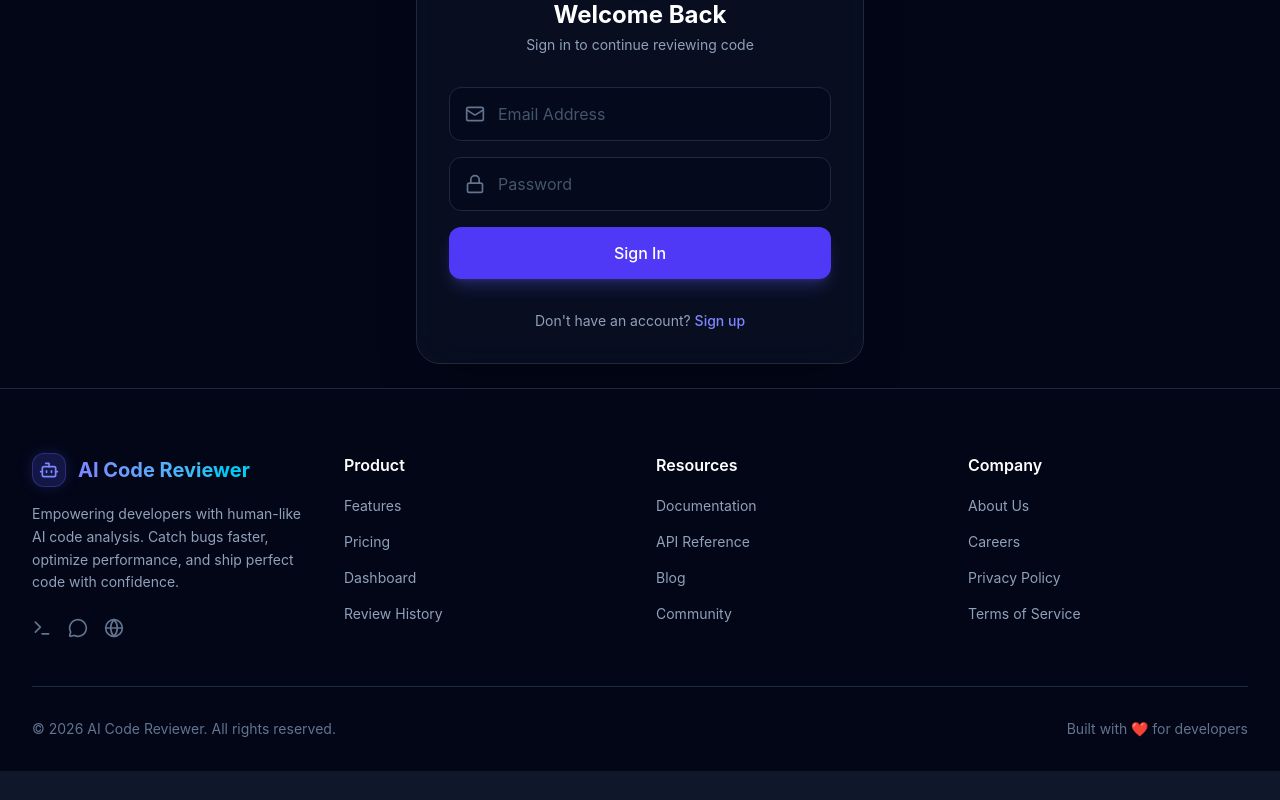
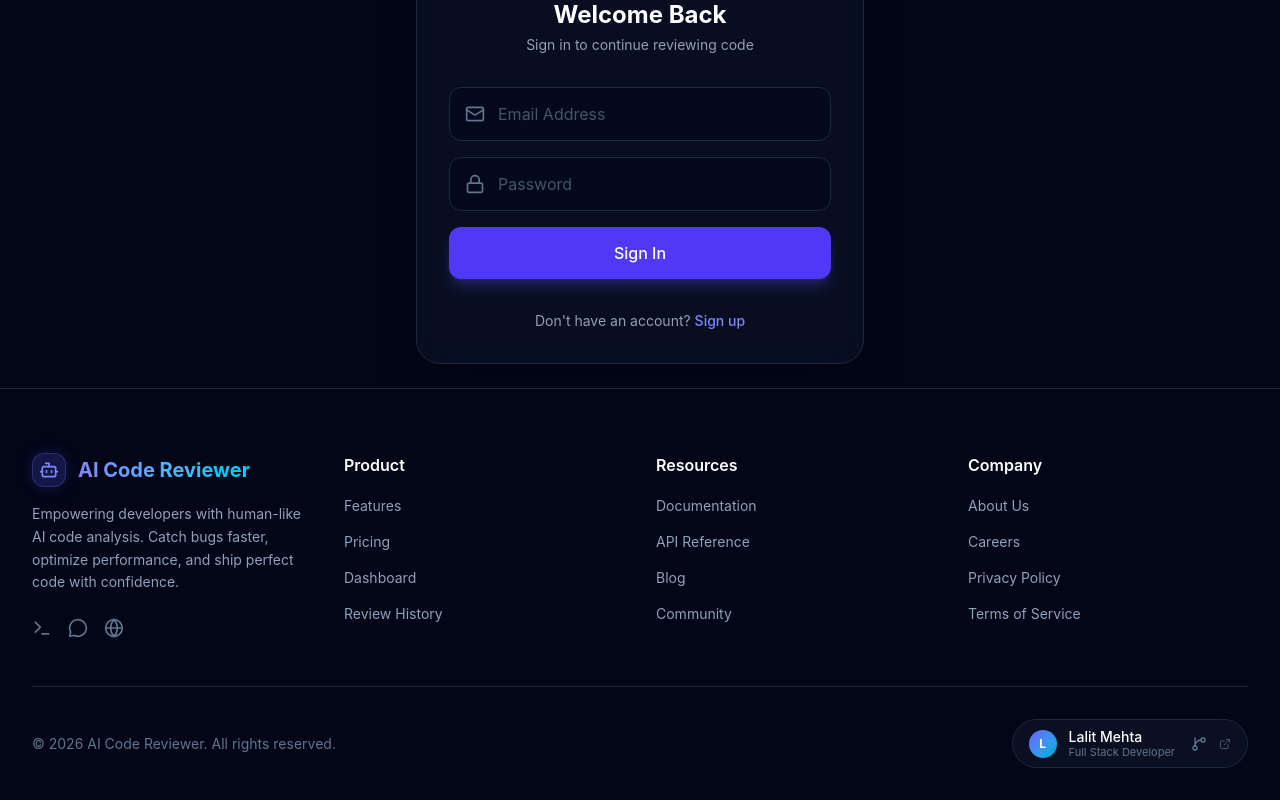
Before and after one commit to Lalitmehta045/ai-code-reviewer, a React (Vite) app in the folder client/: page /login in a window 1280 px wide. Shown: the part 226-1026 px from the top of the page. Before the commit the page ends 997 px from the top, so only its background shows below. Built offline with nearby package versions, Linux system fonts and the light colour scheme.

Commit message:
update: footer with professional developer card and GitHub link

```diff
--- a/client/src/components/Footer.jsx
+++ b/client/src/components/Footer.jsx
@@ -1,5 +1,5 @@
 import { Link } from "react-router-dom";
-import { Bot, Terminal, MessageCircle, Globe } from "lucide-react";
+import { Bot, Terminal, MessageCircle, Globe, GitBranch, ExternalLink } from "lucide-react";
 
 export default function Footer() {
   const currentYear = new Date().getFullYear();
@@ -78,9 +78,15 @@ export default function Footer() {
           <p className="text-slate-500 text-sm">
             &copy; {currentYear} AI Code Reviewer. All rights reserved.
           </p>
-          <div className="flex items-center gap-2 text-sm text-slate-500">
-            <span>Built with <span className="text-rose-500">❤️</span> for developers</span>
-          </div>
+          <a href="https://github.com/Lalitmehta045" target="_blank" rel="noreferrer" className="group flex items-center gap-3 px-4 py-2 rounded-full bg-slate-900/60 border border-slate-800 hover:border-indigo-500/40 transition-all duration-300">
+            <div className="w-7 h-7 rounded-full bg-gradient-to-br from-indigo-500 to-cyan-500 flex items-center justify-center text-white text-xs font-bold">L</div>
+            <div className="flex flex-col">
+              <span className="text-white text-sm font-medium leading-tight">Lalit Mehta</span>
+              <span className="text-slate-500 text-[11px] leading-tight">Full Stack Developer</span>
+            </div>
+            <GitBranch className="w-4 h-4 text-slate-500 group-hover:text-indigo-400 transition-colors ml-1" />
+            <ExternalLink className="w-3 h-3 text-slate-600 group-hover:text-indigo-400 transition-colors" />
+          </a>
         </div>
       </div>
     </footer>
```
